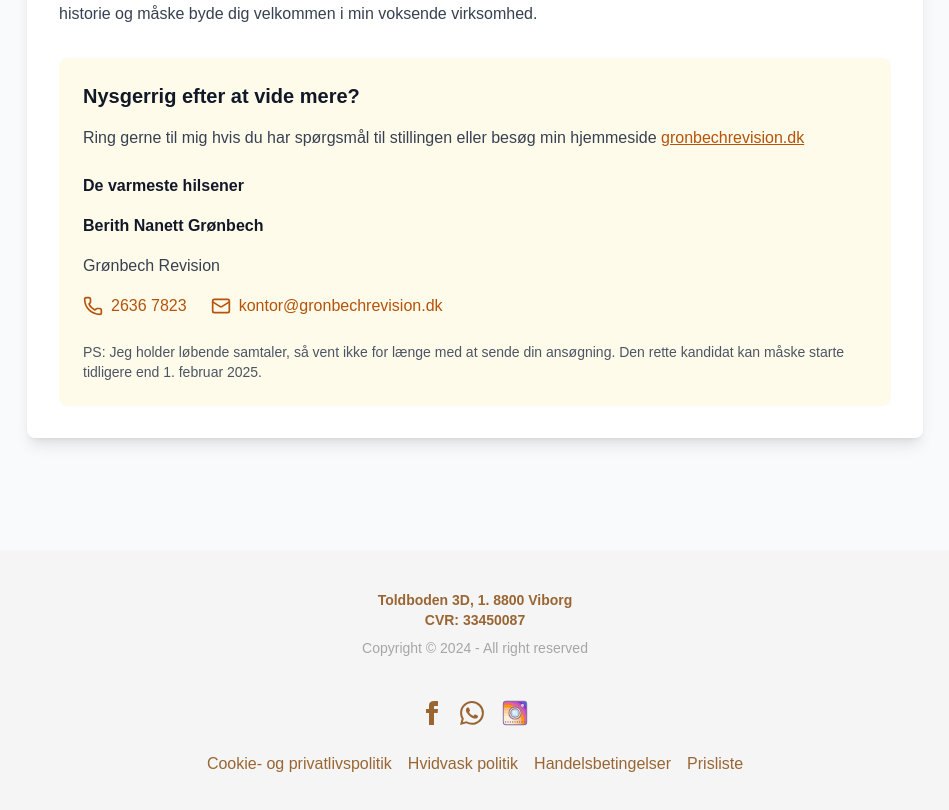
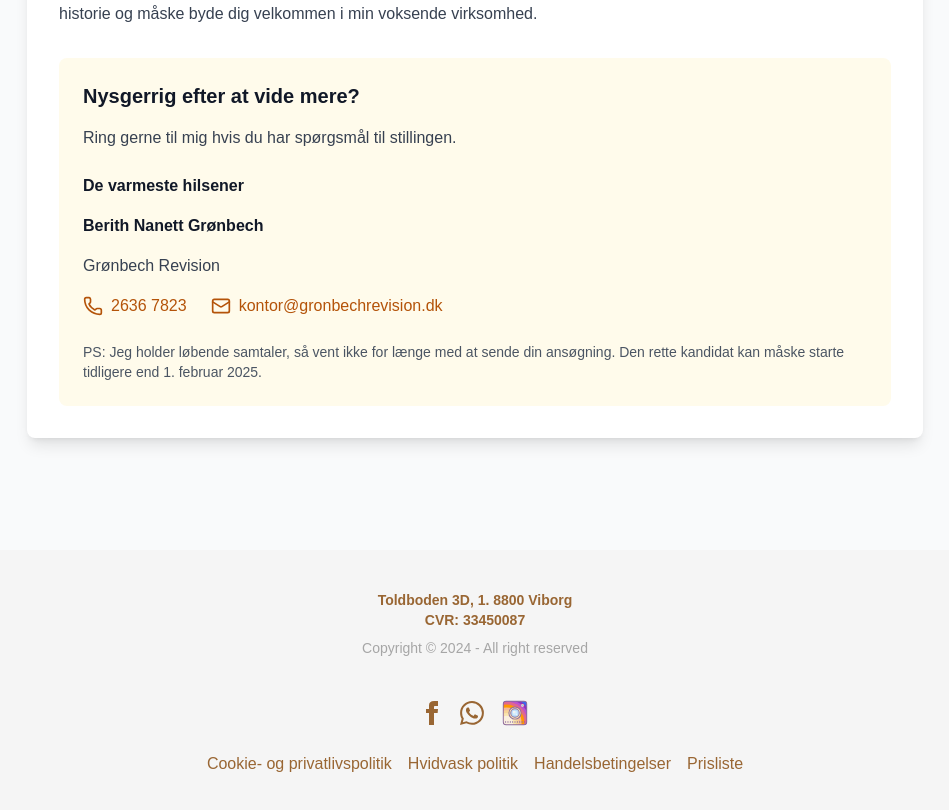
Before and after one commit to AlexanderGC1337/GronbechRevision, a SvelteKit app: page /job in a window 1280 px wide. Shown: the part 1883-2693 px from the top of the page, without its empty margins (165-1114 px from the left). Built offline with nearby package versions, Linux system fonts and the light colour scheme; what pocketbase would draw is missing.

Commit message:
fixed text

```diff
--- a/src/routes/job/+page.svelte
+++ b/src/routes/job/+page.svelte
@@ -139,10 +139,7 @@
         <section class="bg-amber-50 p-6 rounded-lg">
           <h3 class="text-xl font-semibold text-gray-900 mb-4">Nysgerrig efter at vide mere?</h3>
           <p class="text-gray-700 mb-6">
-            Ring gerne til mig hvis du har spørgsmål til stillingen eller besøg min hjemmeside
-            <a href="https://gronbechrevision.dk" class="text-amber-700 hover:text-amber-800 underline">
-              gronbechrevision.dk
-            </a>
+            Ring gerne til mig hvis du har spørgsmål til stillingen.
           </p>
 
           <div class="space-y-4">
```
